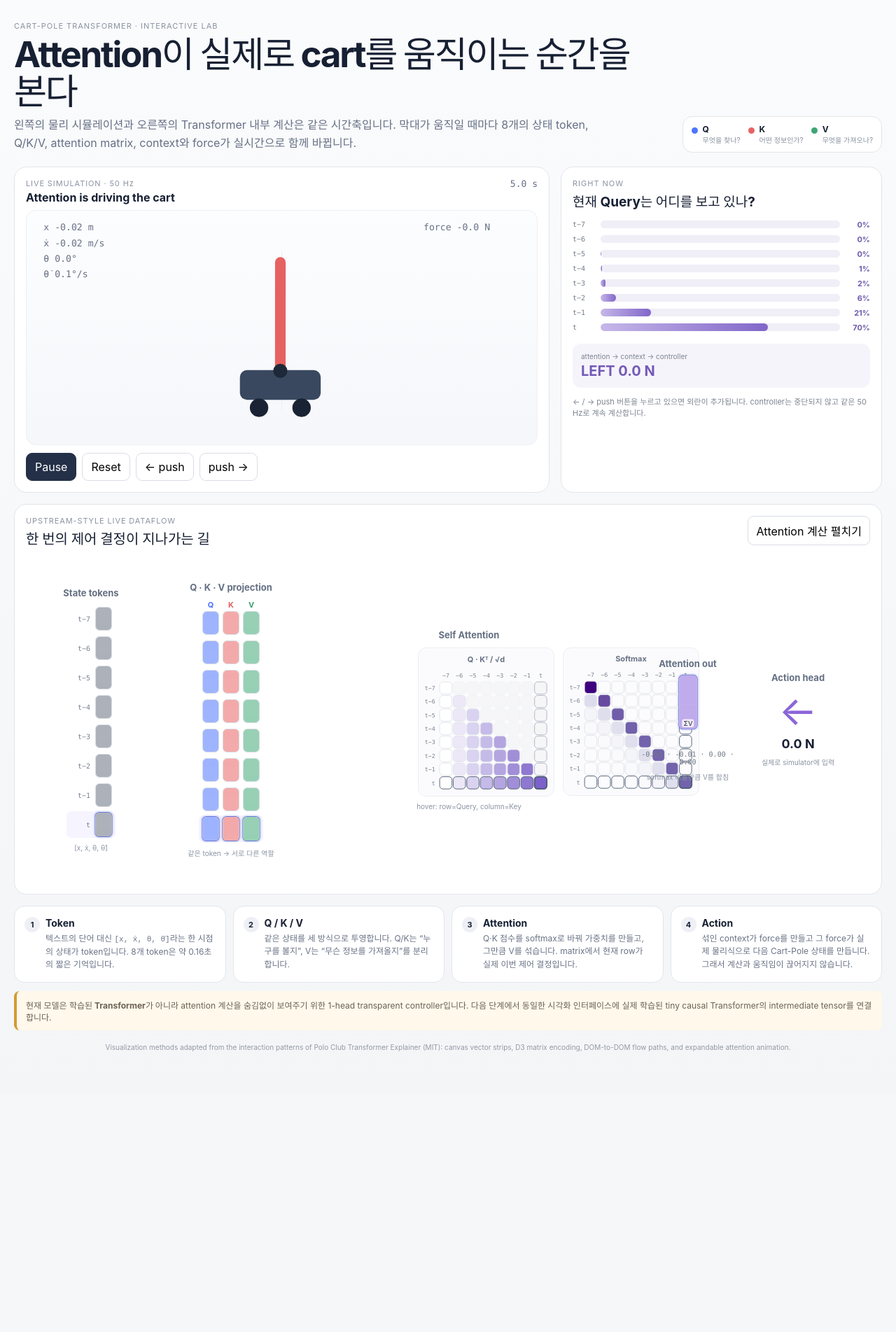
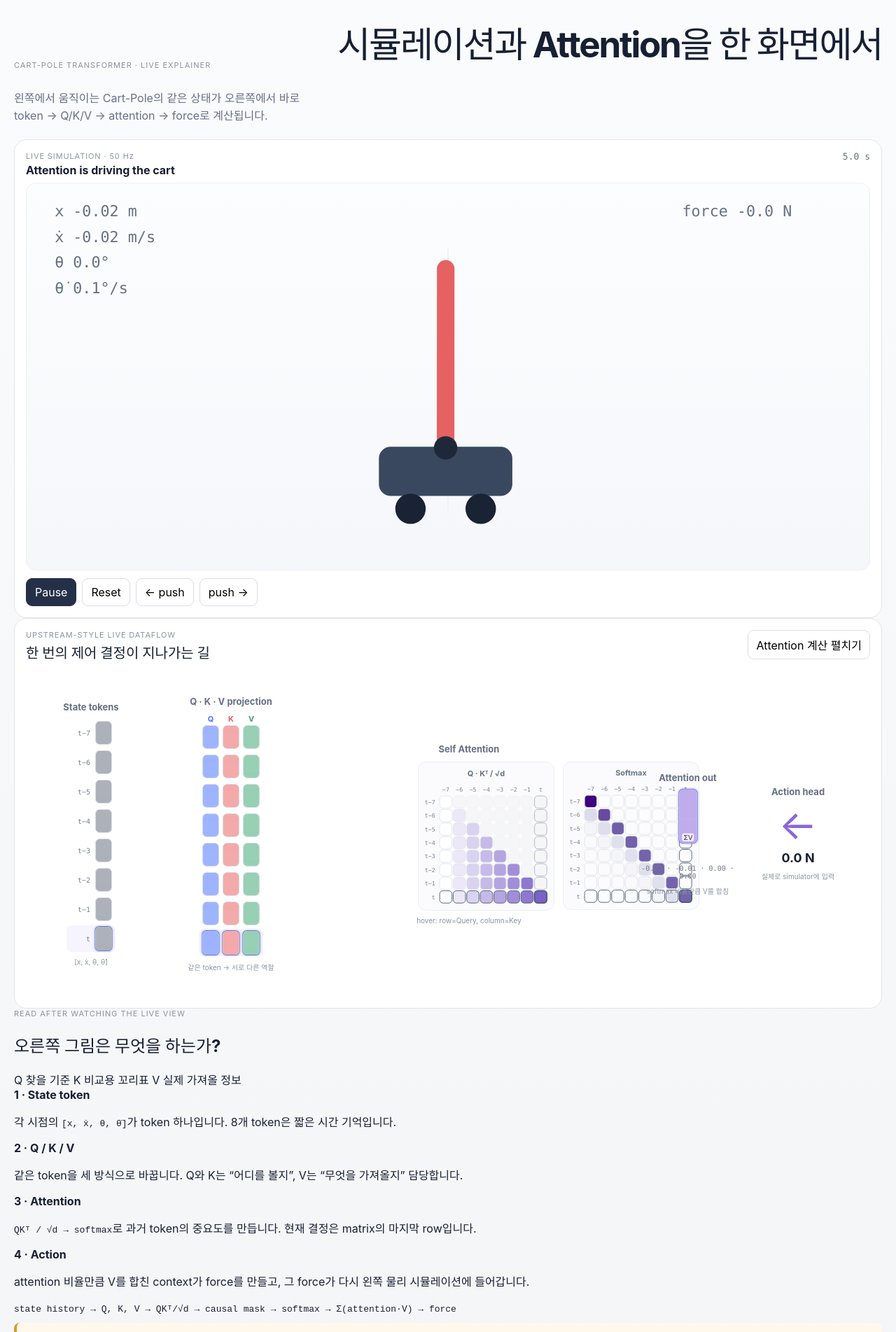
Before and after one commit to tinmanlab/cartpole-transformer, a Svelte app: page / in a window 1280 px wide. Shown: the top 1903 px of the page at 70% size. Before the commit the page ends 1562 px from the top, so only its background shows below. Built offline with nearby package versions, Linux system fonts and the light colour scheme.

Commit message:
ui: place simulation and transformer side by side above explanations

```diff
--- a/src/App.svelte
+++ b/src/App.svelte
@@ -64,55 +64,39 @@
 
 <svelte:head>
   <title>Cart-Pole Transformer Explainer</title>
-  <meta name="description" content="Live Cart-Pole simulation connected to an upstream-inspired Transformer attention visualization."/>
+  <meta name="description" content="Live Cart-Pole simulation beside its Transformer attention computation."/>
 </svelte:head>
 
 <main>
   <header class="hero">
-    <div>
-      <div class="kicker">CART-POLE TRANSFORMER · INTERACTIVE LAB</div>
-      <h1>Attention이 실제로 cart를 움직이는 순간을 본다</h1>
-      <p>왼쪽의 물리 시뮬레이션과 오른쪽의 Transformer 내부 계산은 같은 시간축입니다. 막대가 움직일 때마다 8개의 상태 token, Q/K/V, attention matrix, context와 force가 실시간으로 함께 바뀝니다.</p>
-    </div>
-    <div class="legend">
-      <div><i class="q"></i><b>Q</b><span>무엇을 찾나?</span></div>
-      <div><i class="k"></i><b>K</b><span>어떤 정보인가?</span></div>
-      <div><i class="v"></i><b>V</b><span>무엇을 가져오나?</span></div>
-    </div>
+    <div class="kicker">CART-POLE TRANSFORMER · LIVE EXPLAINER</div>
+    <h1>시뮬레이션과 Attention을 한 화면에서</h1>
+    <p>왼쪽에서 움직이는 Cart-Pole의 같은 상태가 오른쪽에서 바로 token → Q/K/V → attention → force로 계산됩니다.</p>
   </header>
 
-  <section class="top-grid">
+  <section class="lab-grid" aria-label="live Cart-Pole and Transformer visualization">
     <CartPoleView {state} force={appliedForce} {running} {elapsed} {status} onToggle={toggle} onReset={reset} onPush={push} onPushEnd={pushEnd}/>
-    <aside class="now">
-      <div class="eyebrow">RIGHT NOW</div>
-      <h2>현재 Query는 어디를 보고 있나?</h2>
-      <div class="attn-bars">
-        {#each result.weights[result.weights.length-1] as weight, i}
-          <div class="bar-row">
-            <span>{i===N-1?'t':'t−'+(N-1-i)}</span>
-            <div class="bar"><i style={"width:"+(weight*100)+"%"}></i></div>
-            <b>{(weight*100).toFixed(0)}%</b>
-          </div>
-        {/each}
-      </div>
-      <div class="force-readout">
-        <span>attention → context → controller</span>
-        <strong>{controllerForce >= 0 ? 'RIGHT' : 'LEFT'} {Math.abs(controllerForce).toFixed(1)} N</strong>
-      </div>
-      <p class="small">← / → push 버튼을 누르고 있으면 외란이 추가됩니다. controller는 중단되지 않고 같은 50 Hz로 계속 계산합니다.</p>
-    </aside>
+    <Pipeline {history} {result} {controllerForce}/>
   </section>
 
-  <Pipeline {history} {result} {controllerForce}/>
-
-  <section class="concepts">
-    <article><span>1</span><h3>Token</h3><p>텍스트의 단어 대신 <code>[x, ẋ, θ, θ̇]</code>라는 한 시점의 상태가 token입니다. 8개 token은 약 0.16초의 짧은 기억입니다.</p></article>
-    <article><span>2</span><h3>Q / K / V</h3><p>같은 상태를 세 방식으로 투영합니다. Q/K는 “누구를 볼지”, V는 “무슨 정보를 가져올지”를 분리합니다.</p></article>
-    <article><span>3</span><h3>Attention</h3><p>Q·K 점수를 softmax로 바꿔 가중치를 만들고, 그만큼 V를 섞습니다. matrix에서 현재 row가 실제 이번 제어 결정입니다.</p></article>
-    <article><span>4</span><h3>Action</h3><p>섞인 context가 force를 만들고 그 force가 실제 물리식으로 다음 Cart-Pole 상태를 만듭니다. 그래서 계산과 움직임이 끊어지지 않습니다.</p></article>
+  <section class="explain">
+    <div class="explain-head">
+      <div>
+        <div class="kicker">READ AFTER WATCHING THE LIVE VIEW</div>
+        <h2>오른쪽 그림은 무엇을 하는가?</h2>
+      </div>
+      <div class="qkv-key"><span class="q">Q</span> 찾을 기준 <span class="k">K</span> 비교용 꼬리표 <span class="v">V</span> 실제 가져올 정보</div>
+    </div>
+    <div class="steps">
+      <article><b>1 · State token</b><p>각 시점의 <code>[x, ẋ, θ, θ̇]</code>가 token 하나입니다. 8개 token은 짧은 시간 기억입니다.</p></article>
+      <article><b>2 · Q / K / V</b><p>같은 token을 세 방식으로 바꿉니다. Q와 K는 “어디를 볼지”, V는 “무엇을 가져올지” 담당합니다.</p></article>
+      <article><b>3 · Attention</b><p><code>QKᵀ / √d → softmax</code>로 과거 token의 중요도를 만듭니다. 현재 결정은 matrix의 마지막 row입니다.</p></article>
+      <article><b>4 · Action</b><p>attention 비율만큼 V를 합친 context가 force를 만들고, 그 force가 다시 왼쪽 물리 시뮬레이션에 들어갑니다.</p></article>
+    </div>
+    <div class="formula-line"><code>state history → Q, K, V → QKᵀ/√d → causal mask → softmax → Σ(attention·V) → force</code></div>
   </section>
 
-  <div class="claim">현재 모델은 <b>학습된 Transformer가 아니라</b> attention 계산을 숨김없이 보여주기 위한 1-head transparent controller입니다. 다음 단계에서 동일한 시각화 인터페이스에 실제 학습된 tiny causal Transformer의 intermediate tensor를 연결합니다.</div>
+  <div class="claim">현재는 계산을 완전히 보이게 만든 <b>1-head transparent attention controller</b>입니다. 아직 학습된 Transformer policy는 아니며, 다음 단계에서 이 동일한 시각화 인터페이스에 실제 learned Q/K/V tensor를 연결합니다.</div>
 
-  <footer>Visualization methods adapted from the interaction patterns of Polo Club Transformer Explainer (MIT): canvas vector strips, D3 matrix encoding, DOM-to-DOM flow paths, and expandable attention animation.</footer>
+  <footer>Polo Club Transformer Explainer의 MIT-licensed 시각화 방법을 참고해 vector strips, D3 matrix, DOM flow path, GSAP path animation을 Cart-Pole용으로 재구성했습니다.</footer>
 </main>
```
